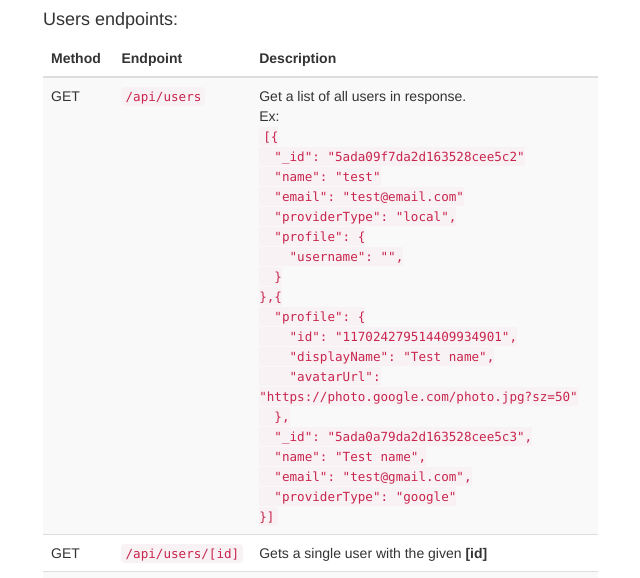
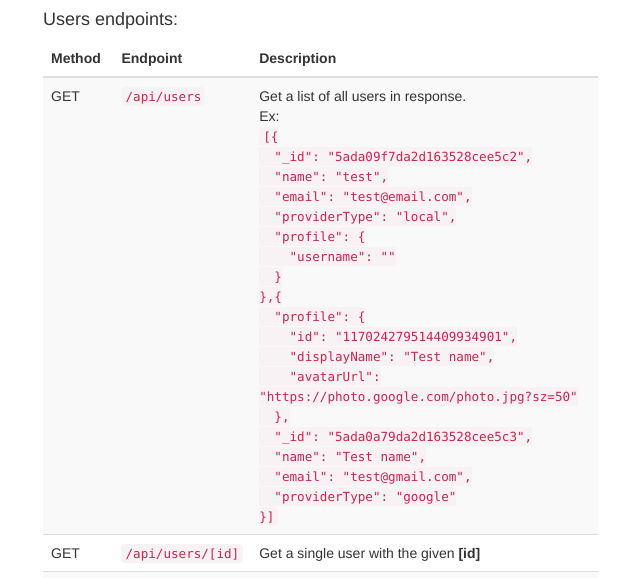
Before and after one commit to meksof/express-api, a website: page public/index.html in a window 1280 px wide. Shown: the part 780-1358 px from the top of the page, 612-1252 px from the left. Drawn offline with nearby package versions, Linux system fonts and the light colour scheme.

Commit message:
Add reamde.me file and update project documentation

```diff
--- a/public/index.html
+++ b/public/index.html
@@ -148,12 +148,12 @@
                                 <br>
                                 <code>
                                     [{<br>
-                                    &nbsp;&nbsp;"_id": "5ada09f7da2d163528cee5c2"<br>
-                                    &nbsp;&nbsp;"name": "test"<br>
-                                    &nbsp;&nbsp;"email": "test@email.com" <br>
+                                    &nbsp;&nbsp;"_id": "5ada09f7da2d163528cee5c2",<br>
+                                    &nbsp;&nbsp;"name": "test",<br>
+                                    &nbsp;&nbsp;"email": "test@email.com", <br>
                                     &nbsp;&nbsp;"providerType": "local", <br>
                                     &nbsp;&nbsp;"profile": { <br>
-                                        &nbsp;&nbsp;&nbsp;&nbsp;"username": "", <br>
+                                        &nbsp;&nbsp;&nbsp;&nbsp;"username": "" <br>
                                     &nbsp;&nbsp;} <br>
                                     },{<br>
                                         &nbsp;&nbsp;"profile": { <br>
@@ -174,7 +174,7 @@
                             <td>
                                 <code>/api/users/[id]</code>
                             </td>
-                            <td>Gets a single user with the given
+                            <td>Get a single user with the given
                                 <b>[id]</b>
                             </td>
                         </tr>
```
Also changed, not shown: readme.md (added).
